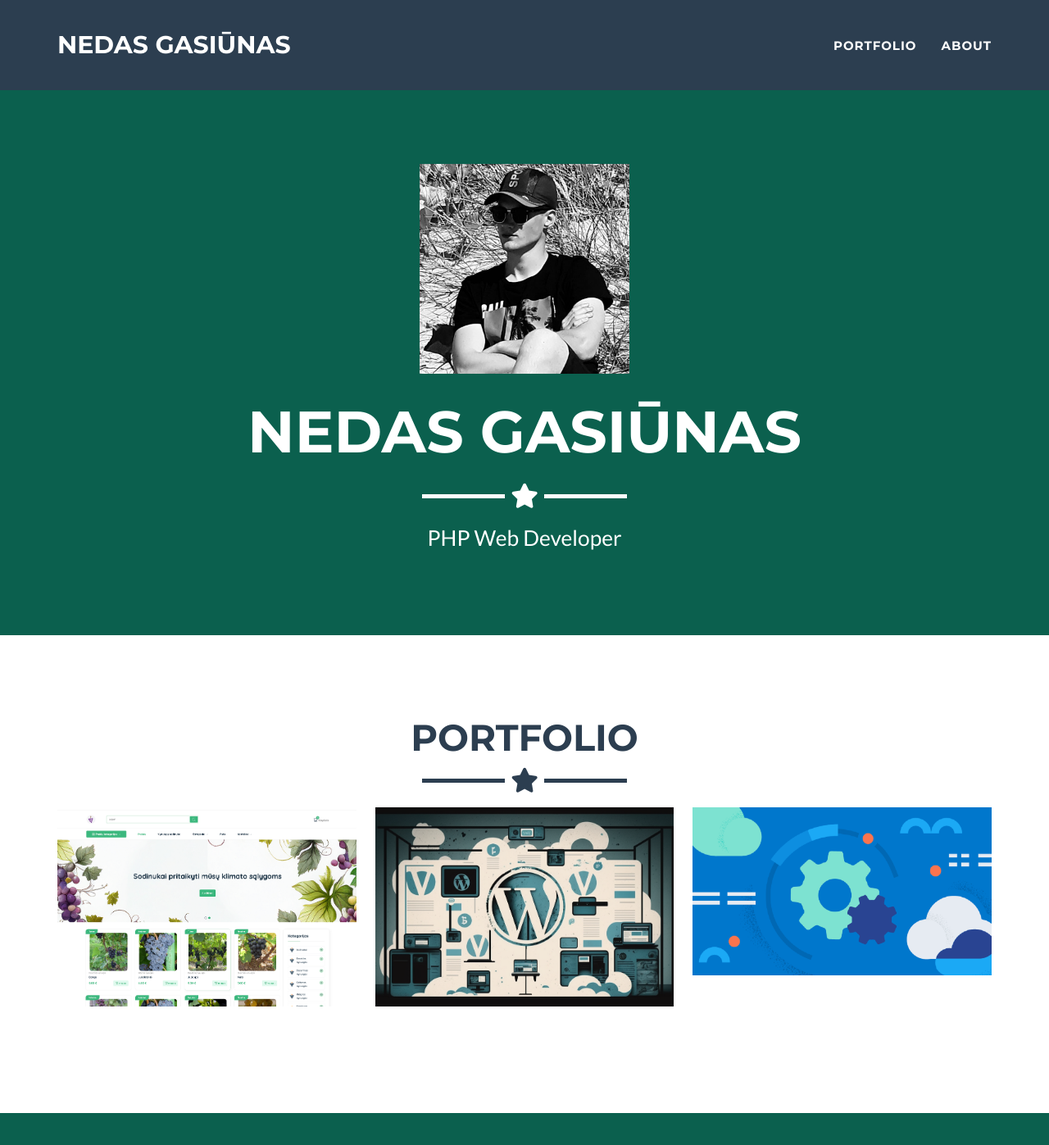
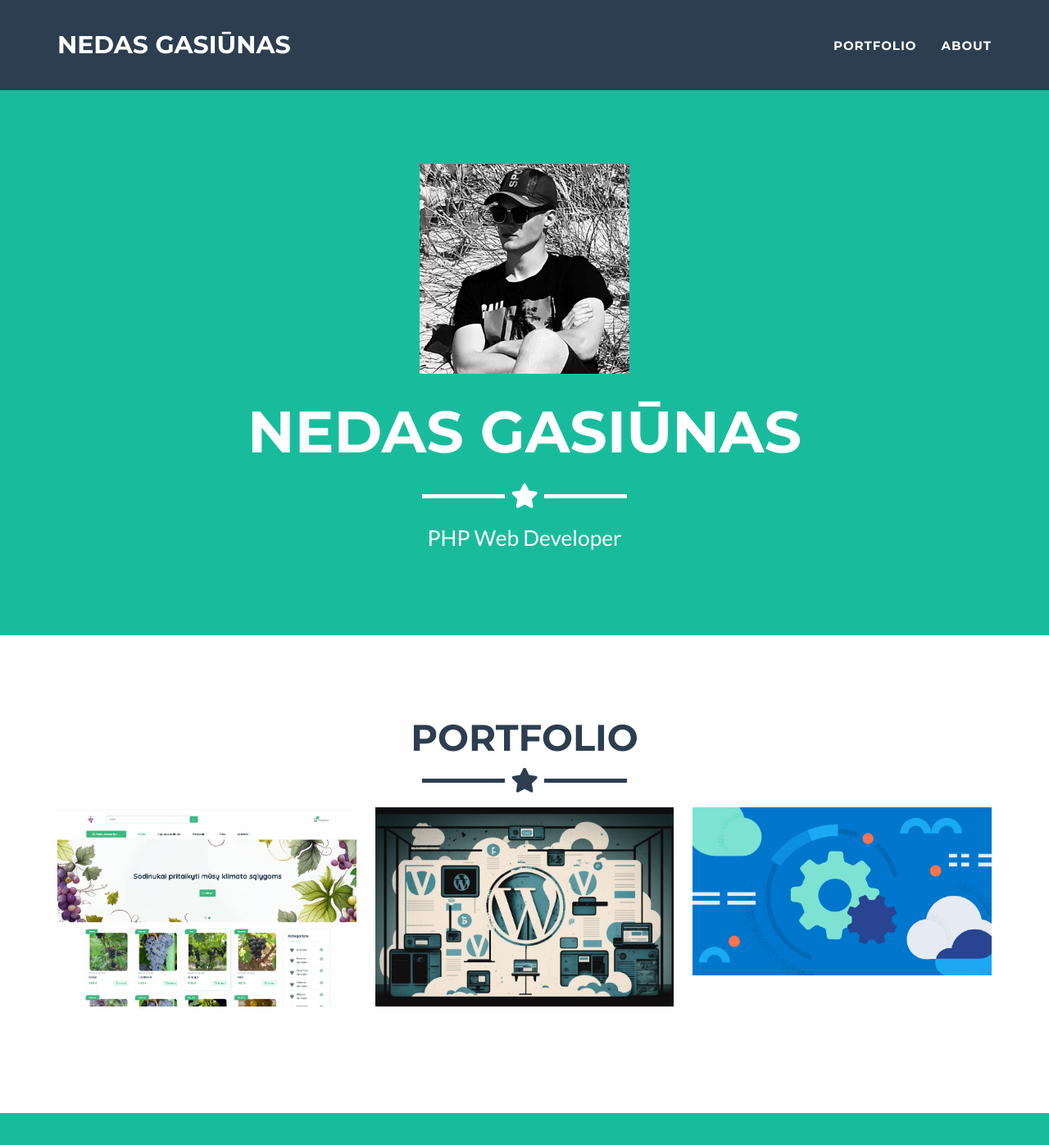
Before and after one commit to Qpsa/qpsa.github.io, a Jekyll site: the page built from _posts/2023-01-17-Ecommerce.markdown, in a window 1280 px wide and 1400 px high. Shown: the top 1397 px of the window at 82% size. Built offline with Jekyll 4.4.1, drawn with Linux system fonts in a browser that asks for light colours.

Commit message:
appearance fixes 2

```diff
--- a/_config.yml
+++ b/_config.yml
@@ -25,7 +25,7 @@ disqus_shortname: Nedas
 
 # Color settings (hex-codes without the leading hash-tag)
 color:
-  primary: 0B604E #80B3FF
+  primary: 18bc9c #80B3FF
   primary-rgb: "24,288,156" #"128,179,255"
   secondary: 2c3e50 #FD6E8A
   secondary-dark: 233140 #A2122F
```
